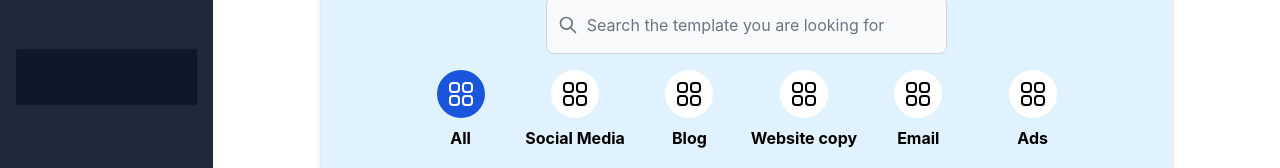
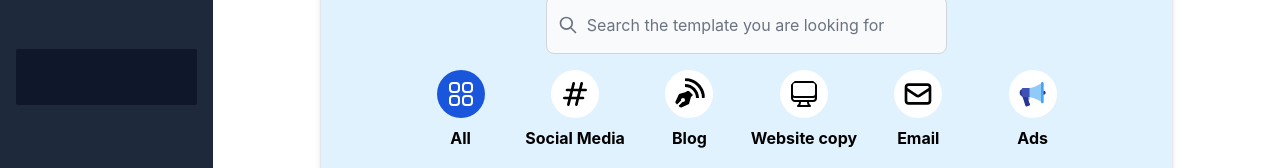
Before and after one commit to AVA-TEK/watsom.ai, a React (Create React App) app: page /template in a window 1280 px wide. Shown: the part 201-369 px from the top of the page. Built offline with nearby package versions, Linux system fonts and the light colour scheme; the HTML template or start-up script is replaced by a standard one.

Commit message:
updated the template classification icons

```diff
--- a/src/components/Template/TemplateSearch.jsx
+++ b/src/components/Template/TemplateSearch.jsx
@@ -1,8 +1,10 @@
 import React, { useState } from 'react';
 import { useTranslation } from "react-i18next";
 import { Card, TextInput } from 'flowbite-react';
-import { HiOutlineSearch } from "react-icons/hi";
-import { HiOutlineSquares2X2 } from "react-icons/hi2";
+import { HiOutlineSearch, HiOutlineHashtag, HiOutlineMail } from "react-icons/hi";
+import { HiOutlineSquares2X2, HiOutlineComputerDesktop } from "react-icons/hi2";
+import { ImBlog } from "react-icons/im"
+import { FcAdvertising } from "react-icons/fc"
 
 function TemplateSearch({
 }) {
@@ -52,35 +54,35 @@ function TemplateSearch({
             <div className='pt-2 font-bold'>All</div>
           </div>
           <div style={{textAlign: "-webkit-center"}} className="cursor-pointer col-span-1">
-            <HiOutlineSquares2X2
+            <HiOutlineHashtag
               className={`w-12 h-12 p-2 rounded-full ${icon_active == 1 ? "bg-blue-700 text-white" : "bg-white"}`}
               onClick={()=>setIconActive(1)}
             />
             <div className='pt-2 font-bold'>Social Media</div>
           </div>
           <div style={{textAlign: "-webkit-center"}} className="cursor-pointer col-span-1">
-            <HiOutlineSquares2X2
+            <ImBlog
               className={`w-12 h-12 p-2 rounded-full ${icon_active == 2 ? "bg-blue-700 text-white" : "bg-white"}`}
               onClick={()=>setIconActive(2)}
             />
             <div className='pt-2 font-bold'>Blog</div>
           </div>
           <div style={{textAlign: "-webkit-center"}} className="cursor-pointer col-span-1">
-            <HiOutlineSquares2X2
+            <HiOutlineComputerDesktop
               className={`w-12 h-12 p-2 rounded-full ${icon_active == 3 ? "bg-blue-700 text-white" : "bg-white"}`}
               onClick={()=>setIconActive(3)}
             />
             <div className='pt-2 font-bold'>Website copy</div>
           </div>
           <div style={{textAlign: "-webkit-center"}} className="cursor-pointer col-span-1">
-            <HiOutlineSquares2X2
+            <HiOutlineMail
               className={`w-12 h-12 p-2 rounded-full ${icon_active == 4 ? "bg-blue-700 text-white" : "bg-white"}`}
               onClick={()=>setIconActive(4)}
             />
             <div className='pt-2 font-bold'>Email</div>
           </div>
           <div style={{textAlign: "-webkit-center"}} className="cursor-pointer col-span-1">
-            <HiOutlineSquares2X2
+            <FcAdvertising
               className={`w-12 h-12 p-2 rounded-full ${icon_active == 5 ? "bg-blue-700 text-white" : "bg-white"}`}
               onClick={()=>setIconActive(5)}
             />
```
